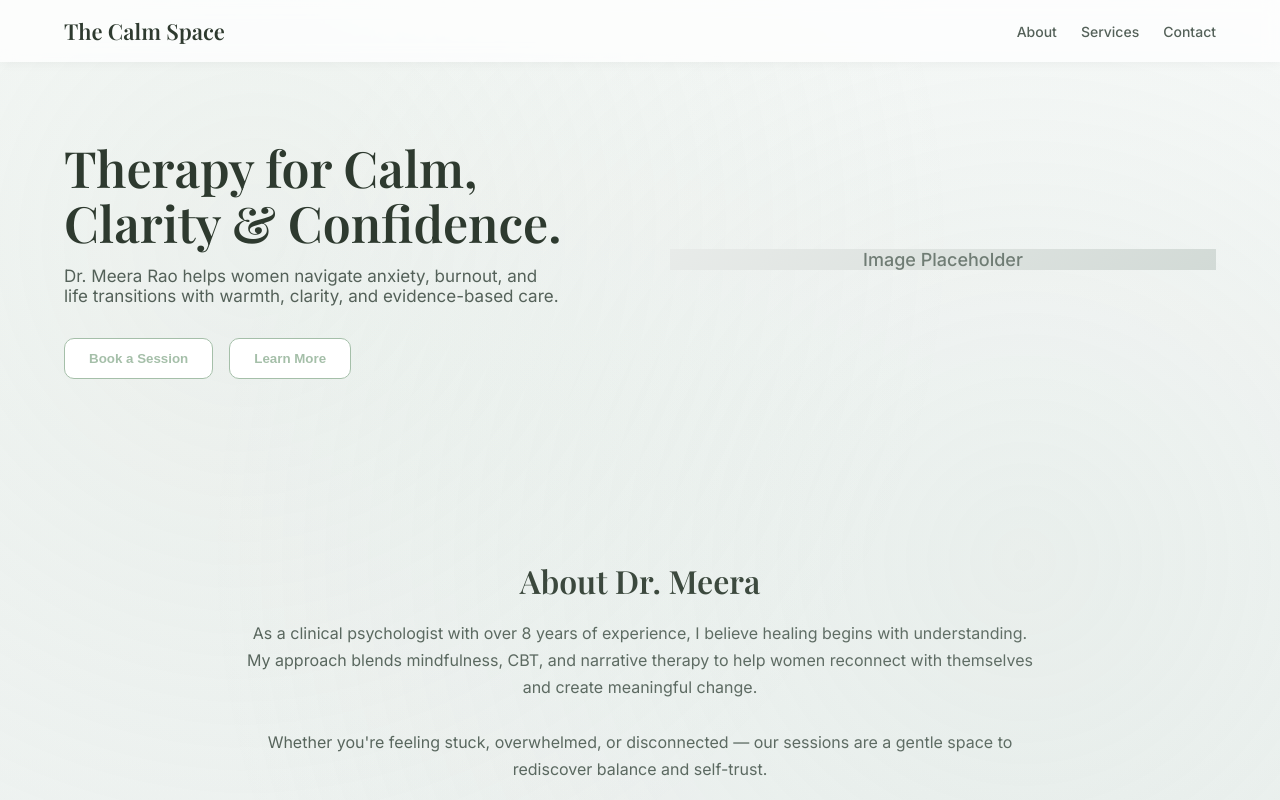
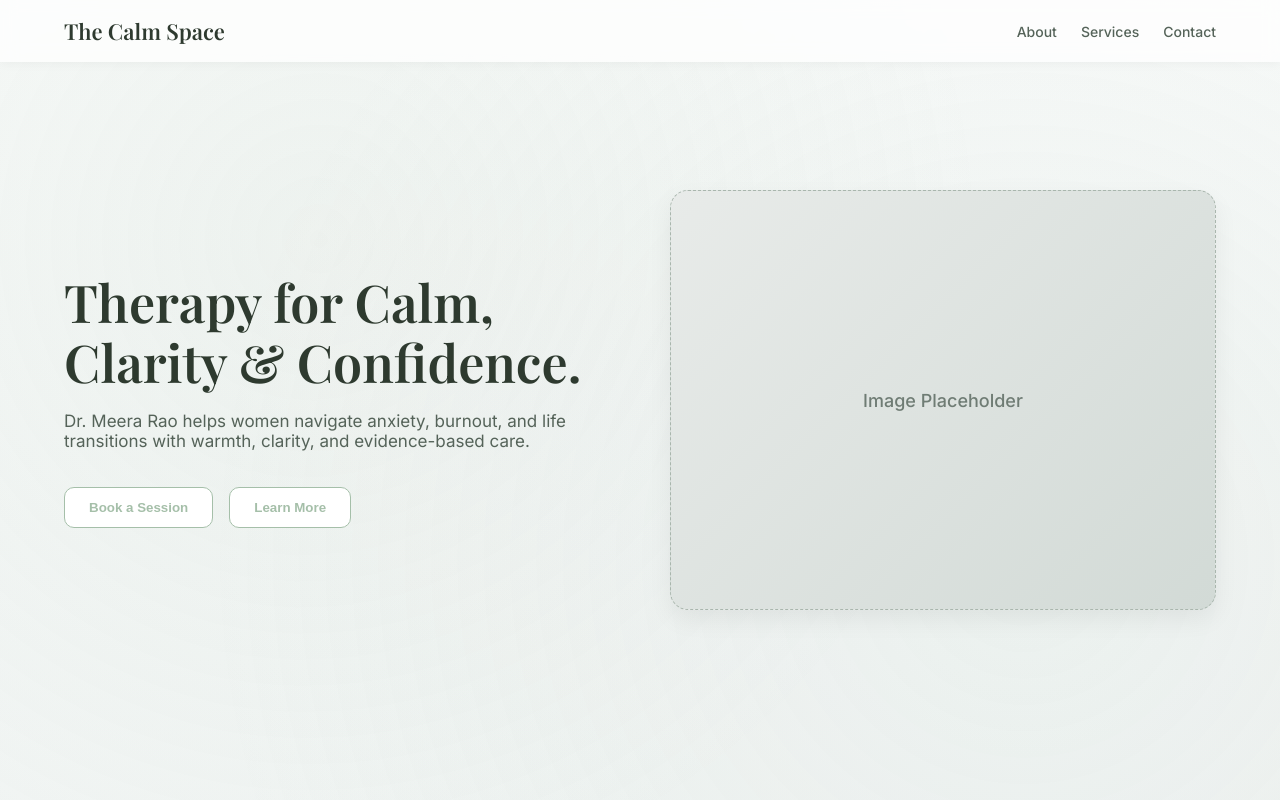
Before and after one commit to VishnuSuhasChinta/website10k, a plain HTML site: page index.html in a window 1280 px wide. Shown: the top 800 px of the page. Drawn offline with nearby package versions, Linux system fonts and the light colour scheme.

Commit message:
Update index.html

```diff
--- a/index.html
+++ b/index.html
@@ -14,7 +14,7 @@
   --accent: #A5BFA9;
   --accent-light: #D8E3DC;
   --text-dark: #2E3A2F;
-  --text-mid: #546159;
+  --text-mid: #556359;
   --max-width: 1200px;
 }
 
@@ -28,13 +28,13 @@ body {
   overflow-x: hidden;
 }
 
-/* Subtle background shapes */
+/* Subtle background texture */
 body::before {
   content: "";
   position: fixed;
   inset: 0;
-  background: radial-gradient(circle at 20% 30%, rgba(165,191,169,0.12), transparent 60%),
-              radial-gradient(circle at 80% 70%, rgba(185,205,195,0.15), transparent 70%);
+  background: radial-gradient(circle at 25% 30%, rgba(165,191,169,0.1), transparent 60%),
+              radial-gradient(circle at 80% 70%, rgba(185,205,195,0.12), transparent 70%);
   z-index: 0;
 }
 
@@ -75,33 +75,44 @@ header {
   color: var(--text-dark);
 }
 
-/* Hero */
+/* Hero Section */
 .hero {
-  padding: 140px 24px 100px;
   display: grid;
   grid-template-columns: 1fr 1fr;
-  gap: 60px;
   align-items: center;
+  justify-content: center;
+  min-height: 100vh;
   max-width: var(--max-width);
   margin: 0 auto;
+  padding: 0 24px;
+  gap: 60px;
   position: relative;
   z-index: 1;
 }
+
+.hero-text {
+  display: flex;
+  flex-direction: column;
+  justify-content: center;
+  align-items: flex-start;
+  text-align: left;
+}
 .hero-text h1 {
   font-family: "Playfair Display", serif;
-  font-size: 50px;
-  line-height: 1.1;
-  margin-bottom: 16px;
+  font-size: 52px;
+  line-height: 1.15;
+  margin-bottom: 20px;
 }
 .hero-text p {
   font-size: 17px;
   color: var(--text-mid);
-  margin-bottom: 32px;
-  max-width: 500px;
+  margin-bottom: 36px;
+  max-width: 520px;
 }
 .btn-row {
   display: flex;
   gap: 16px;
+  flex-wrap: wrap;
 }
 .btn {
   padding: 12px 24px;
@@ -117,32 +128,36 @@ header {
   background: var(--accent);
   color: white;
 }
+
+/* Image placeholder */
 .hero-image {
-  background: linear-gradient(135deg, #E8EBE9, #D2DAD6);
   display: flex;
   align-items: center;
   justify-content: center;
+  background: linear-gradient(135deg, #E8EBE9, #D2DAD6);
+  border-radius: 18px;
+  height: 420px;
   color: #6F7C74;
   font-size: 18px;
   font-weight: 500;
+  border: 1px dashed #A9B6AD;
+  box-shadow: 0 10px 25px rgba(0,0,0,0.06);
 }
 .hero-image::after {
   content: "Image Placeholder";
 }
 
-
-
 /* About */
 .about {
   max-width: var(--max-width);
-  margin: 80px auto;
+  margin: 100px auto;
   padding: 0 24px;
   text-align: center;
 }
 .about h2 {
   font-family: "Playfair Display", serif;
   font-size: 32px;
-  margin-bottom: 18px;
+  margin-bottom: 20px;
 }
 .about p {
   color: var(--text-mid);
@@ -183,7 +198,7 @@ header {
 /* Contact */
 .contact {
   text-align: center;
-  padding: 100px 24px 60px;
+  padding: 100px 24px 80px;
   max-width: var(--max-width);
   margin: 0 auto;
 }
@@ -215,7 +230,13 @@ footer {
   .hero {
     grid-template-columns: 1fr;
     text-align: center;
-    padding: 120px 24px 80px;
+    padding: 120px 24px 60px;
+  }
+  .hero-text {
+    align-items: center;
+  }
+  .hero-text h1 {
+    font-size: 42px;
   }
   .hero-text p {
     margin: 0 auto 32px;
@@ -257,8 +278,7 @@ footer {
 
 <section class="about" id="about">
   <h2>About Dr. Meera</h2>
-  <p>As a clinical psychologist with over 8 years of experience, I believe healing begins with understanding. My approach blends mindfulness, CBT, and narrative therapy to help women reconnect with themselves and create meaningful change.
-  <br><br>Whether you're feeling stuck, overwhelmed, or disconnected — our sessions are a gentle space to rediscover balance and self-trust.</p>
+  <p>As a clinical psychologist with over 8 years of experience, I believe healing begins with understanding. My approach blends mindfulness, CBT, and narrative therapy to help women reconnect with themselves and create meaningful change.<br><br>Whether you're feeling stuck, overwhelmed, or disconnected — our sessions are a gentle space to rediscover balance and self-trust.</p>
 </section>
 
 <section class="services" id="services">
@@ -278,7 +298,7 @@ footer {
 </section>
 
 <footer>
-  © 2025 The Calm Space | Designed for demonstration purposes
+  © 2025 The Calm Space | Demo Website for Presentation
 </footer>
 
 </body>
```
